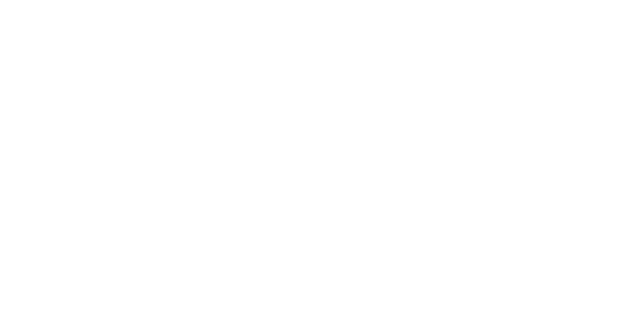
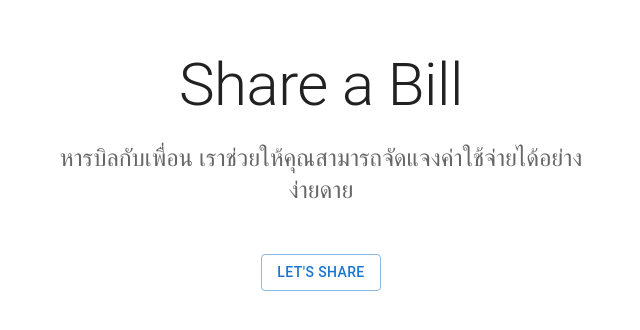
Before and after one commit to remove158/weshare, a Next.js app: page / in a window 1280 px wide. Shown: the part 246-576 px from the top of the page, without its empty margins (319-959 px from the left). Built offline with nearby package versions, Linux system fonts and the light colour scheme.

Commit message:
:sparkles: feat: create bill

```diff
--- /dev/null
+++ b/src/components/Backdrop.tsx
@@ -0,0 +1,25 @@
+import { Backdrop, CircularProgress } from "@mui/material";
+import React from "react";
+
+//-------------------------------------------------------------------------//
+// summary :  component types section
+//-------------------------------------------------------------------------//
+interface Props {
+	open: boolean;
+}
+
+//-------------------------------------------------------------------------//
+// summary : component function section
+//-------------------------------------------------------------------------//
+const BackDrop: React.FC<Props> = ({ open }) => {
+	return (
+		<Backdrop
+			sx={{ color: "#fff", zIndex: (theme) => theme.zIndex.drawer + 1 }}
+			open={open}
+		>
+			<CircularProgress color="inherit" />
+		</Backdrop>
+	);
+};
+
+export default BackDrop;
--- /dev/null
+++ b/src/components/Center.tsx
@@ -0,0 +1,29 @@
+import React from "react";
+import Grid from "@mui/material/Grid";
+
+//-------------------------------------------------------------------------//
+// summary :  component types section
+//-------------------------------------------------------------------------//
+interface Props {
+	children: JSX.Element;
+}
+
+//-------------------------------------------------------------------------//
+// summary : component function section
+//-------------------------------------------------------------------------//
+const Center: React.FC<Props> = ({ children }) => {
+	return (
+		<Grid
+			container
+			spacing={0}
+			direction="column"
+			alignItems="center"
+			justifyContent="center"
+			style={{ minHeight: "100vh" }}
+		>
+			{children}
+		</Grid>
+	);
+};
+
+export default Center;
--- a/src/pages/index.tsx
+++ b/src/pages/index.tsx
@@ -1,9 +1,70 @@
+import BackDrop from "@components/Backdrop";
+import Center from "@components/Center";
+import { Box, Button, Container, Stack, Typography } from "@mui/material";
+import { createBill } from "@utils/api";
 import type { NextPage } from "next";
+import { useRouter } from "next/router";
 import { useState } from "react";
 
+const createBillPath = (id: string) => `/bill?id=${id}&page=2`;
+
 const Home: NextPage = () => {
-	const [loading, setLoading] = useState(false);
-	return <div></div>;
+	const [isLoading, setLoading] = useState(false);
+	const router = useRouter();
+	const createBillAndRedirect = async () => {
+		const id = await createBill({ setLoading });
+		router.push(createBillPath(id));
+	};
+	return (
+		<Center>
+			<main>
+				<Box
+					sx={{
+						bgcolor: "background.paper",
+						pt: 8,
+						pb: 6,
+					}}
+				>
+					<Container maxWidth="sm">
+						<Typography
+							component="h1"
+							variant="h2"
+							align="center"
+							color="text.primary"
+							gutterBottom
+						>
+							Share a Bill
+						</Typography>
+						<Typography
+							variant="h5"
+							align="center"
+							color="text.secondary"
+							paragraph
+						>
+							หารบิลกับเพื่อน เราช่วยให้คุณสามารถจัดแจงค่าใช้จ่ายได้อย่างง่ายดาย
+						</Typography>
+						<Stack
+							sx={{ pt: 4 }}
+							direction="row"
+							spacing={2}
+							justifyContent="center"
+						>
+							{isLoading ? (
+								<Button disabled variant="outlined">
+									Creating
+								</Button>
+							) : (
+								<Button variant="outlined" onClick={createBillAndRedirect}>
+									{"LET'S SHARE"}
+								</Button>
+							)}
+						</Stack>
+					</Container>
+				</Box>
+				<BackDrop open={isLoading} />
+			</main>
+		</Center>
+	);
 };
 
 export default Home;
--- a/src/utils/api.ts
+++ b/src/utils/api.ts
@@ -18,7 +18,9 @@
 
 const generateDefaultBill = () => {
 	const time = serverTimestamp();
-	return { createdAt: time, updatedAt: time } as Bill;
+	const orders  = [] as Order[]
+	const users = [] as User[]
+	return { orders , users ,createdAt: time, updatedAt: time } as Bill;
 };
 
 const getBillRef = (id: string) =>
```
Also changed, not shown: src/pages/bill/index.tsx (added, +37 -0 lines).
